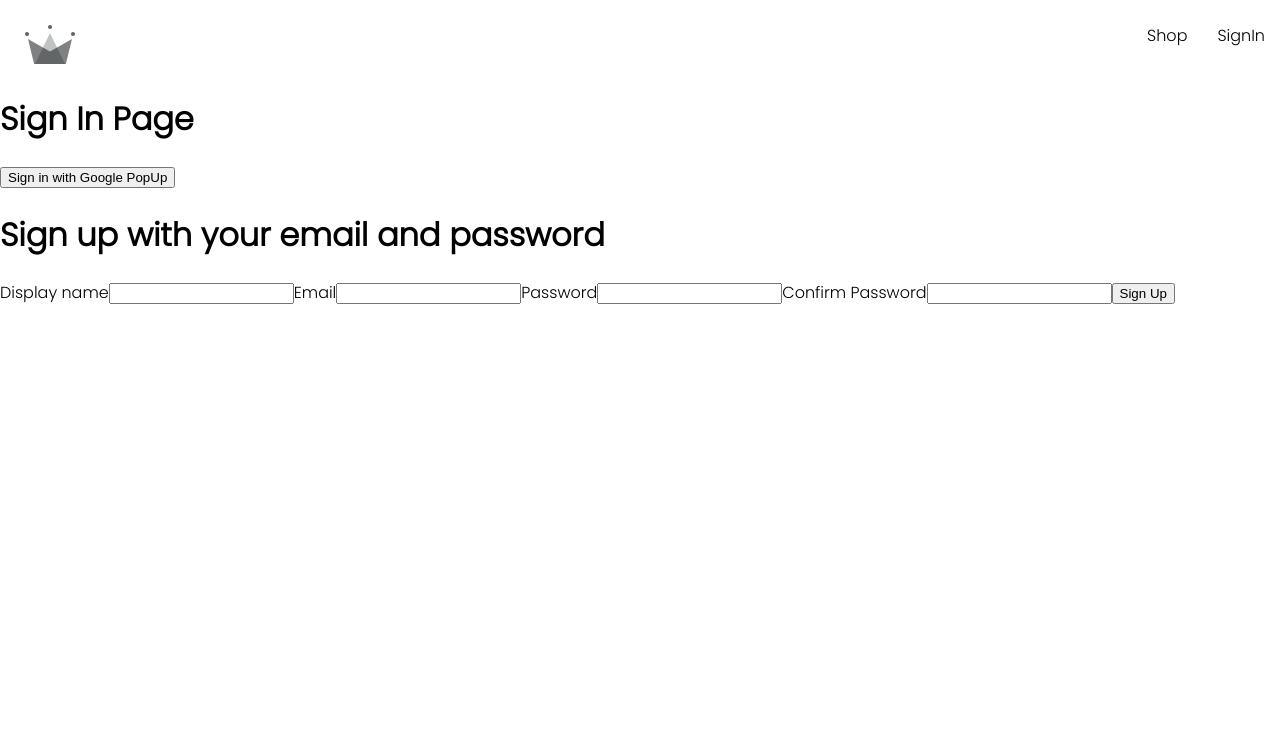
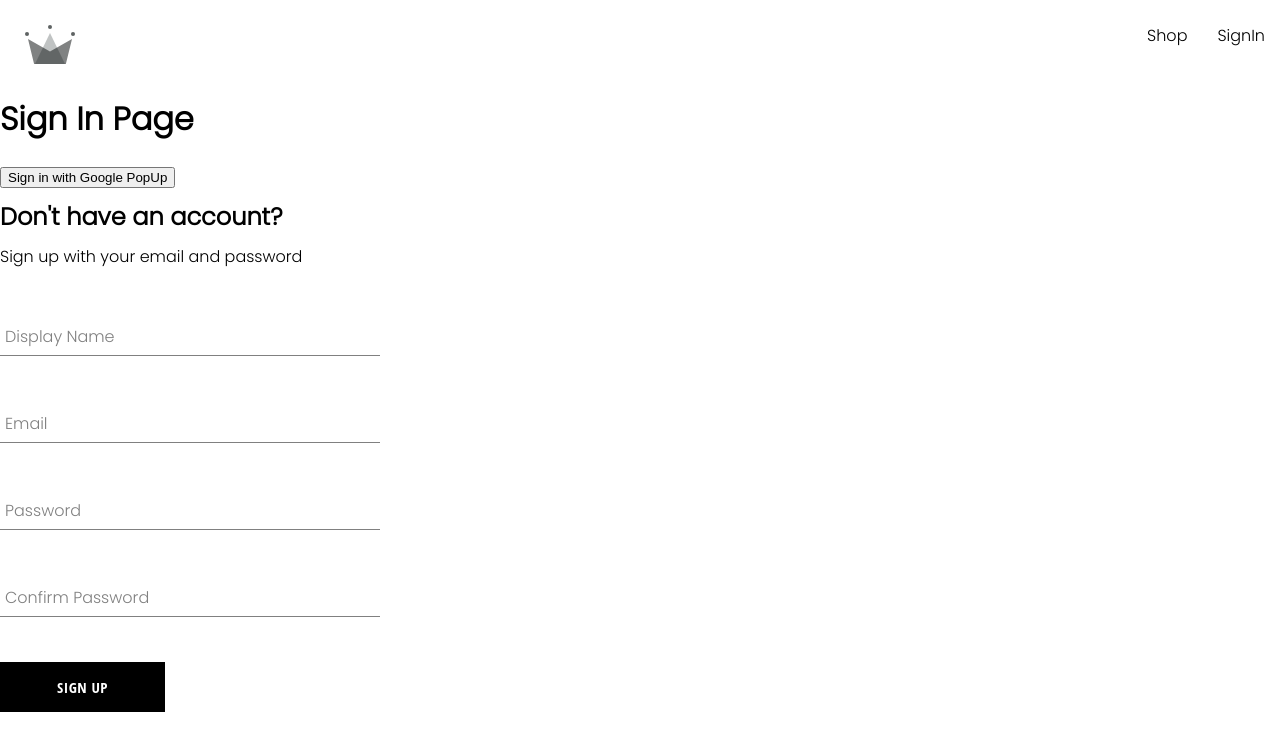
Before and after one commit to GayatriGawai/crwn-clothing, a React (Create React App) app: page /signIn in a window 1280 px wide. Shown: the top 750 px of the page. Built offline with nearby package versions, Linux system fonts and the light colour scheme.

Commit message:
Created Sign-Up, Form-Input, and Button component

```diff
--- /dev/null
+++ b/src/components/button/button.component.jsx
@@ -0,0 +1,18 @@
+import './button.styles.scss';
+
+const BUTTON_TYPE_CLASSES = {
+    google: 'google-sign-in',
+    inverted: 'inverted',
+};
+
+const Button = ({ children, buttonType, ...otherProps }) => {
+    return (
+        <button
+            className={`button-container ${BUTTON_TYPE_CLASSES[buttonType]}`}
+            {...otherProps}
+        >
+            {children}
+        </button>
+    );
+};
+export default Button;
--- /dev/null
+++ b/src/components/button/button.styles.scss
@@ -0,0 +1,46 @@
+.button-container {
+    min-width: 165px;
+    width: auto;
+    height: 50px;
+    letter-spacing: 0.5px;
+    line-height: 50px;
+    padding: 0 35px 0 35px;
+    font-size: 15px;
+    background-color: black;
+    color: white;
+    text-transform: uppercase;
+    font-family: 'Open Sans Condensed';
+    font-weight: bolder;
+    border: none;
+    cursor: pointer;
+    display: flex;
+    justify-content: center;
+
+    &:hover {
+        background-color: white;
+        color: black;
+        border: 1px solid black;
+    }
+
+    &.google-sign-in {
+        background-color: #4285f4;
+        color: white;
+
+        &:hover {
+            background-color: #357ae8;
+            border: none;
+        }
+    }
+
+    &.inverted {
+        background-color: white;
+        color: black;
+        border: 1px solid black;
+
+        &:hover {
+            background-color: black;
+            color: white;
+            border: none;
+        }
+    }
+}
--- /dev/null
+++ b/src/components/form-input/form-input.component.jsx
@@ -0,0 +1,19 @@
+import './form-input.styles.scss';
+
+const FormInput = ({ label, ...otherProps }) => {
+    return (
+        <div className="group">
+            <input className="form-input" {...otherProps}></input>
+            {label && (
+                <label
+                    className={`${
+                        otherProps.value.length ? 'shrink' : ''
+                    }form-input-label`}
+                >
+                    {label}
+                </label>
+            )}
+        </div>
+    );
+};
+export default FormInput;
--- /dev/null
+++ b/src/components/form-input/form-input.styles.scss
@@ -0,0 +1,54 @@
+$sub-color: grey;
+$main-color: black;
+
+@mixin shrinkLabel {
+    top: -14px;
+    font-size: 12px;
+    color: $main-color;
+}
+
+.group {
+    position: relative;
+    margin: 45px 0;
+
+    .form-input {
+        background: none;
+        background-color: white;
+        color: $sub-color;
+        font-size: 18px;
+        padding: 10px 10px 10px 5px;
+        display: block;
+        width: 100%;
+        border: none;
+        border-radius: 0;
+        border-bottom: 1px solid $sub-color;
+        margin: 25px 0;
+
+        &:focus {
+            outline: none;
+        }
+
+        &:focus~.form-input-label {
+            @include shrinkLabel();
+        }
+    }
+
+    input[type='password'] {
+        letter-spacing: 0.3em;
+    }
+
+    .form-input-label {
+        color: $sub-color;
+        font-size: 16px;
+        font-weight: normal;
+        position: absolute;
+        pointer-events: none;
+        left: 5px;
+        top: 10px;
+        transition: 300ms ease all;
+
+        &.shrink {
+            @include shrinkLabel();
+        }
+    }
+}
--- /dev/null
+++ b/src/components/sign-up-form/sign-up-form.styles.scss
@@ -0,0 +1,9 @@
+.sign-up-container{
+    display: flex;
+    flex-direction: column;
+    width: 380px;
+
+    h2 {
+            margin: 10px 0;
+        }
+}
--- a/src/components/sign-up-form/sign-up.component.jsx
+++ b/src/components/sign-up-form/sign-up.component.jsx
@@ -1,8 +1,15 @@
 import { useState } from 'react';
+
+import FormInput from '../form-input/form-input.component';
+
+import Button from '../button/button.component';
+
 import {
     createAuthUserWithEmailAndPassword,
     createUserDocumentFromAuth,
 } from '../../utils/firebase/firebase.utils';
+
+import './sign-up-form.styles.scss';
 
 const defaultFormFields = {
     displayName: '',
@@ -49,11 +56,12 @@
     };
 
     return (
-        <div>
-            <h1>Sign up with your email and password</h1>
+        <div className="sign-up-container">
+            <h2>Don't have an account?</h2>
+            <span>Sign up with your email and password</span>
             <form onSubmit={handleSubmit}>
-                <label>Display name</label>
-                <input
+                <FormInput
+                    label="Display Name"
                     type="text"
                     required
                     onChange={handleChnage}
@@ -61,8 +69,8 @@
                     value={displayName}
                 />
 
-                <label>Email</label>
-                <input
+                <FormInput
+                    label="Email"
                     type="email"
                     required
                     onChange={handleChnage}
@@ -70,8 +78,8 @@
                     value={email}
                 />
 
-                <label>Password</label>
-                <input
+                <FormInput
+                    label="Password"
                     type="password"
                     required
                     onChange={handleChnage}
@@ -79,15 +87,15 @@
                     value={password}
                 />
 
-                <label>Confirm Password</label>
-                <input
+                <FormInput
+                    label="Confirm Password"
                     type="password"
                     required
                     onChange={handleChnage}
                     name="confirmPassword"
                     value={confirmPassword}
                 />
-                <button type="submit">Sign Up</button>
+                <Button type="submit">Sign Up</Button>
             </form>
         </div>
     );
```
